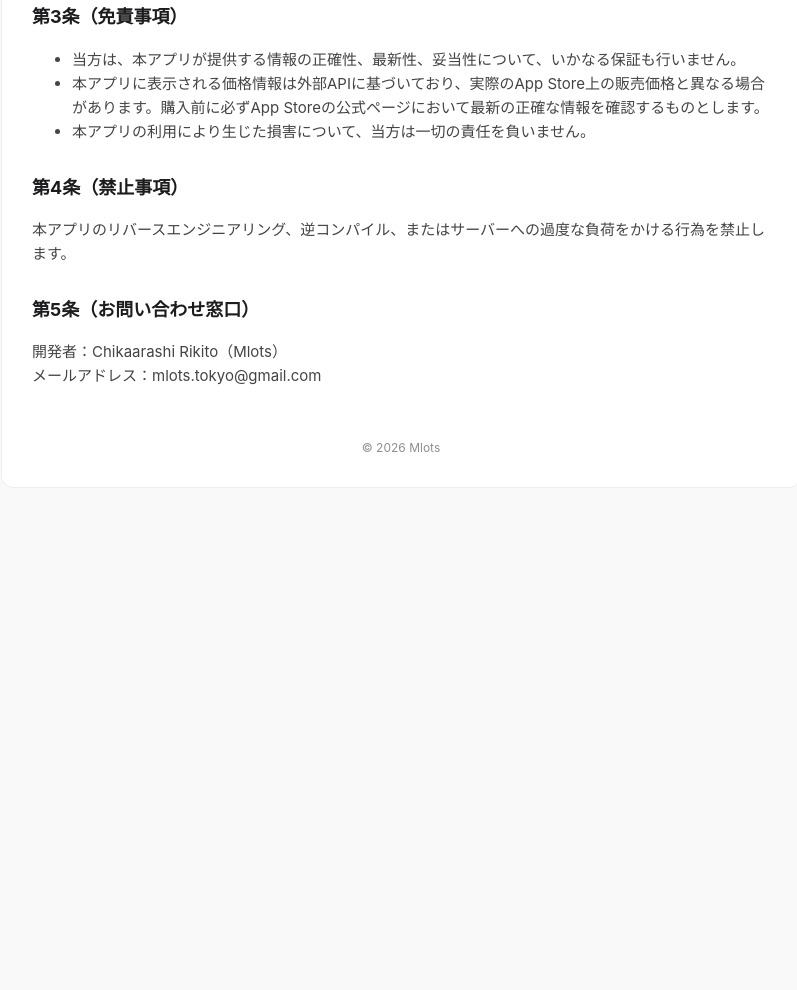
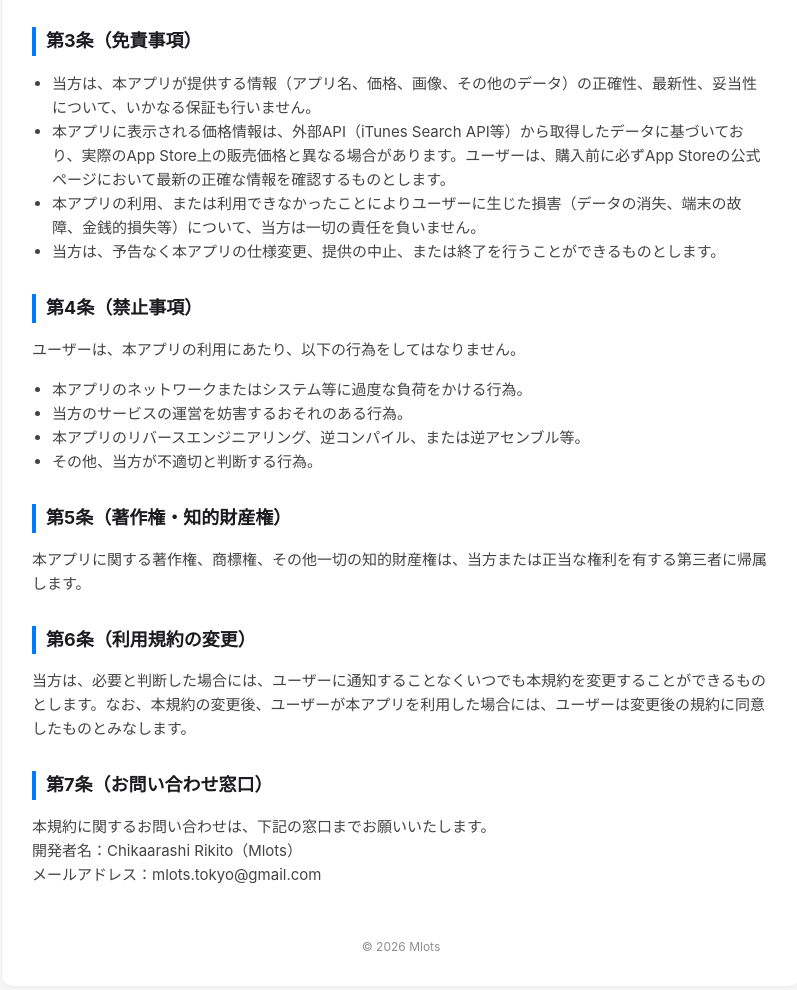
Before and after one commit to mlots-tokyo/app-stocker-docs, a plain HTML site: page terms.html in a window 1280 px wide. Shown: the part 472-1462 px from the top of the page, without its empty margins (239-1036 px from the left). Before the commit the page ends 1000 px from the top, so only its background shows below. Drawn offline with Linux system fonts and the light colour scheme.

Commit message:
Update terms.html

```diff
--- a/terms.html
+++ b/terms.html
@@ -6,17 +6,18 @@
     <title>利用規約 - App Stocker</title>
     <style>
         body { font-family: -apple-system, BlinkMacSystemFont, "Segoe UI", Roboto, Helvetica, Arial, sans-serif; line-height: 1.6; color: #333; max-width: 800px; margin: 0 auto; padding: 40px 20px; background-color: #f9f9f9; }
-        .container { background: #fff; padding: 30px; border-radius: 12px; shadow: 0 2px 10px rgba(0,0,0,0.05); border: 1px solid #eee; }
+        .container { background: #fff; padding: 30px; border-radius: 12px; box-shadow: 0 2px 10px rgba(0,0,0,0.05); border: 1px solid #eee; }
         h1 { font-size: 24px; border-bottom: 2px solid #007AFF; padding-bottom: 10px; color: #1c1c1e; }
-        h2 { font-size: 18px; margin-top: 30px; color: #1c1c1e; }
+        h2 { font-size: 18px; margin-top: 30px; color: #1c1c1e; border-left: 4px solid #007AFF; padding-left: 10px; }
         p, li { font-size: 15px; color: #444; }
+        ul { padding-left: 20px; }
         .footer { margin-top: 50px; text-align: center; font-size: 12px; color: #8e8e93; }
     </style>
 </head>
 <body>
     <div class="container">
         <h1>利用規約</h1>
-        <p>この利用規約（以下、「本規約」といいます。）は、Chikaarashi Rikito（Mlots）（以下、「当方」といいます。）が提供するスマートフォン用アプリケーション「App Stocker」（以下、「本アプリ」といいます。）の利用条件を定めるものです。</p>
+        <p>この利用規約（以下、「本規約」といいます。）は、Chikaarashi Rikito（Mlots）（以下、「当方」といいます。）が提供するスマートフォン用アプリケーション「App Stocker」（以下、「本アプリ」といいます。）の利用条件を定めるものです。利用者の皆さま（以下、「ユーザー」といいます。）には、本規約に従って本アプリをご利用いただきます。</p>
 
         <h2>第1条（適用）</h2>
         <p>本規約は、ユーザーと当方との間の本アプリの利用に関わる一切の関係に適用されるものとします。</p>
@@ -26,16 +27,31 @@
 
         <h2>第3条（免責事項）</h2>
         <ul>
-            <li>当方は、本アプリが提供する情報の正確性、最新性、妥当性について、いかなる保証も行いません。</li>
-            <li>本アプリに表示される価格情報は外部APIに基づいており、実際のApp Store上の販売価格と異なる場合があります。購入前に必ずApp Storeの公式ページにおいて最新の正確な情報を確認するものとします。</li>
-            <li>本アプリの利用により生じた損害について、当方は一切の責任を負いません。</li>
+            <li>当方は、本アプリが提供する情報（アプリ名、価格、画像、その他のデータ）の正確性、最新性、妥当性について、いかなる保証も行いません。</li>
+            <li>本アプリに表示される価格情報は、外部API（iTunes Search API等）から取得したデータに基づいており、実際のApp Store上の販売価格と異なる場合があります。ユーザーは、購入前に必ずApp Storeの公式ページにおいて最新の正確な情報を確認するものとします。</li>
+            <li>本アプリの利用、または利用できなかったことによりユーザーに生じた損害（データの消失、端末の故障、金銭的損失等）について、当方は一切の責任を負いません。</li>
+            <li>当方は、予告なく本アプリの仕様変更、提供の中止、または終了を行うことができるものとします。</li>
         </ul>
 
         <h2>第4条（禁止事項）</h2>
-        <p>本アプリのリバースエンジニアリング、逆コンパイル、またはサーバーへの過度な負荷をかける行為を禁止します。</p>
+        <p>ユーザーは、本アプリの利用にあたり、以下の行為をしてはなりません。</p>
+        <ul>
+            <li>本アプリのネットワークまたはシステム等に過度な負荷をかける行為。</li>
+            <li>当方のサービスの運営を妨害するおそれのある行為。</li>
+            <li>本アプリのリバースエンジニアリング、逆コンパイル、または逆アセンブル等。</li>
+            <li>その他、当方が不適切と判断する行為。</li>
+        </ul>
 
-        <h2>第5条（お問い合わせ窓口）</h2>
-        <p>開発者：Chikaarashi Rikito（Mlots）<br>メールアドレス：mlots.tokyo@gmail.com</p>
+        <h2>第5条（著作権・知的財産権）</h2>
+        <p>本アプリに関する著作権、商標権、その他一切の知的財産権は、当方または正当な権利を有する第三者に帰属します。</p>
+
+        <h2>第6条（利用規約の変更）</h2>
+        <p>当方は、必要と判断した場合には、ユーザーに通知することなくいつでも本規約を変更することができるものとします。なお、本規約の変更後、ユーザーが本アプリを利用した場合には、ユーザーは変更後の規約に同意したものとみなします。</p>
+
+        <h2>第7条（お問い合わせ窓口）</h2>
+        <p>本規約に関するお問い合わせは、下記の窓口までお願いいたします。<br>
+        開発者名：Chikaarashi Rikito（Mlots）<br>
+        メールアドレス：mlots.tokyo@gmail.com</p>
 
         <div class="footer">
             © 2026 Mlots
```
